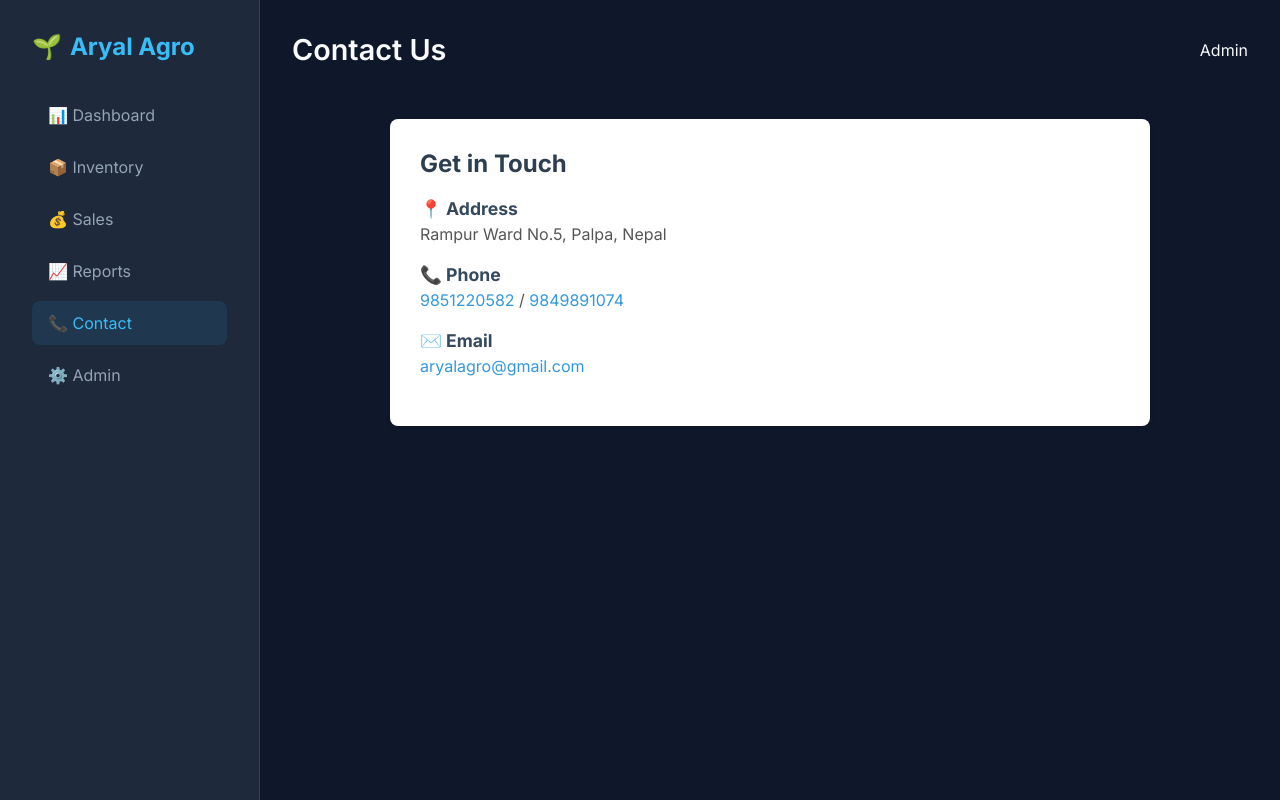
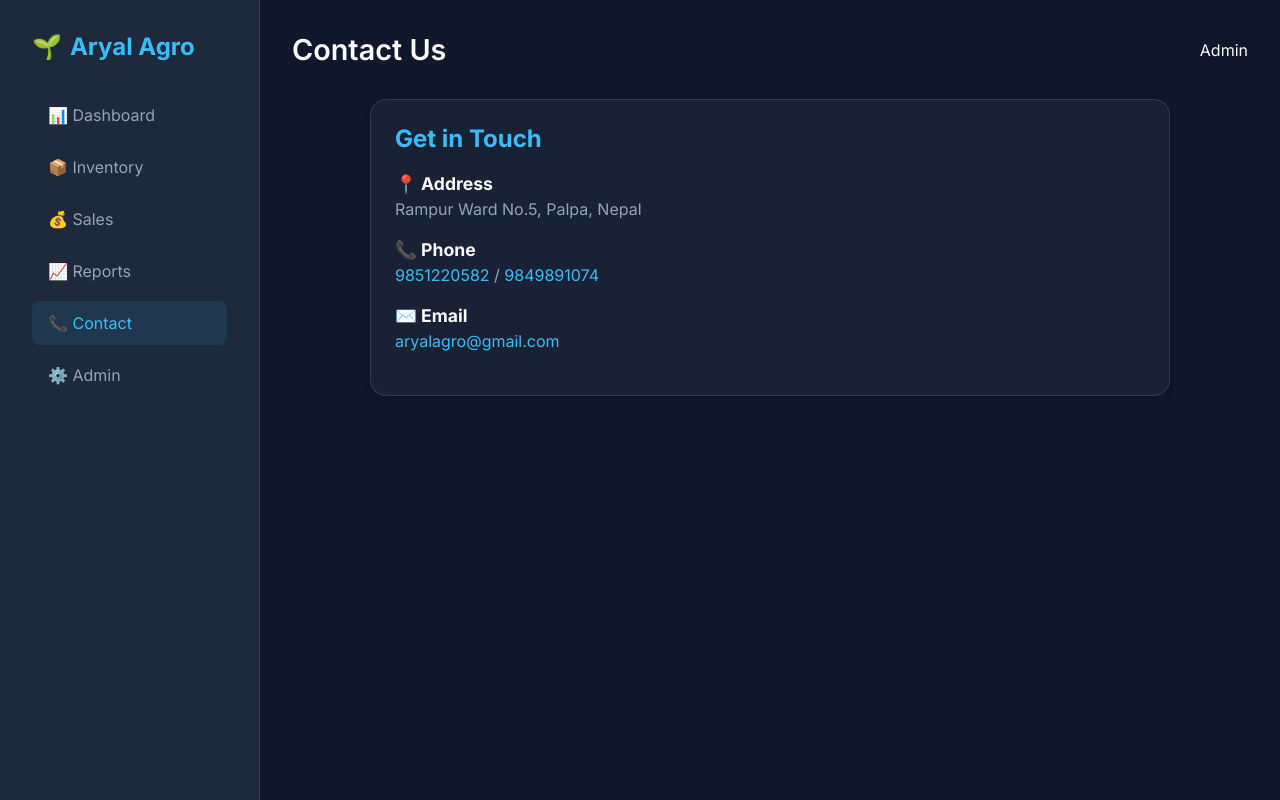
Before and after one commit to badalaryal11/aryal-erp, a Django app: page /contact/ in a window 1280 px wide. Run offline with Django 4.2, Linux system fonts and the light colour scheme; data comes from the database, SQL or seed files in the repository.

Commit message:
Update Contact page to dark theme

```diff
--- a/core/templates/core/contact.html
+++ b/core/templates/core/contact.html
@@ -5,28 +5,28 @@
 {% block page_title %}Contact Us{% endblock %}
 
 {% block content %}
-<div style="max-width: 800px; margin: 0 auto; padding: 20px;">
-    <div style="background-color: white; padding: 30px; border-radius: 8px; box-shadow: 0 2px 4px rgba(0,0,0,0.1);">
-        <h2 style="color: #2c3e50; margin-bottom: 20px;">Get in Touch</h2>
+<div style="max-width: 800px; margin: 0 auto;">
+    <div class="card">
+        <h2 style="color: var(--accent); margin-bottom: 20px;">Get in Touch</h2>
 
         <div style="margin-bottom: 20px;">
-            <h3 style="color: #34495e; font-size: 1.1em; margin-bottom: 5px;">📍 Address</h3>
-            <p style="color: #555; margin: 0;">Rampur Ward No.5, Palpa, Nepal</p>
+            <h3 style="color: var(--text-primary); font-size: 1.1em; margin-bottom: 5px;">📍 Address</h3>
+            <p style="color: var(--text-secondary); margin: 0;">Rampur Ward No.5, Palpa, Nepal</p>
         </div>
 
         <div style="margin-bottom: 20px;">
-            <h3 style="color: #34495e; font-size: 1.1em; margin-bottom: 5px;">📞 Phone</h3>
-            <p style="color: #555; margin: 0;">
-                <a href="tel:9851220582" style="color: #3498db; text-decoration: none;">9851220582</a> /
-                <a href="tel:9849891074" style="color: #3498db; text-decoration: none;">9849891074</a>
+            <h3 style="color: var(--text-primary); font-size: 1.1em; margin-bottom: 5px;">📞 Phone</h3>
+            <p style="color: var(--text-secondary); margin: 0;">
+                <a href="tel:9851220582" style="color: var(--accent); text-decoration: none;">9851220582</a> /
+                <a href="tel:9849891074" style="color: var(--accent); text-decoration: none;">9849891074</a>
             </p>
         </div>
 
         <div style="margin-bottom: 20px;">
-            <h3 style="color: #34495e; font-size: 1.1em; margin-bottom: 5px;">✉️ Email</h3>
-            <p style="color: #555; margin: 0;">
+            <h3 style="color: var(--text-primary); font-size: 1.1em; margin-bottom: 5px;">✉️ Email</h3>
+            <p style="color: var(--text-secondary); margin: 0;">
                 <a href="mailto:aryalagro@gmail.com"
-                    style="color: #3498db; text-decoration: none;">aryalagro@gmail.com</a>
+                    style="color: var(--accent); text-decoration: none;">aryalagro@gmail.com</a>
             </p>
         </div>
     </div>
```
